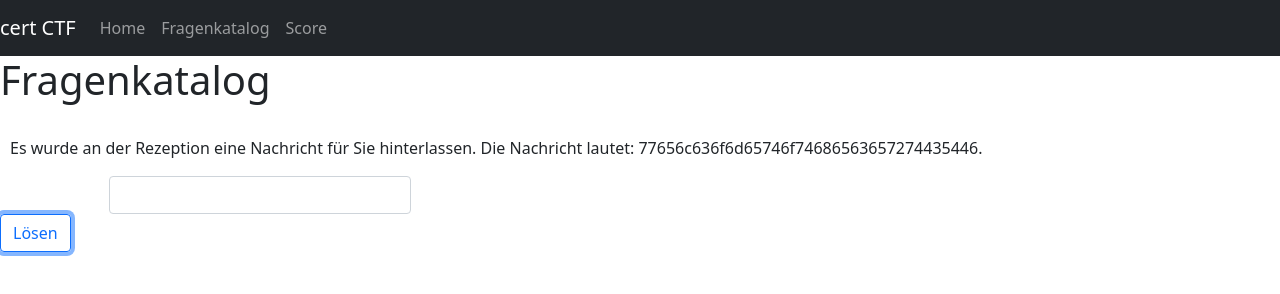
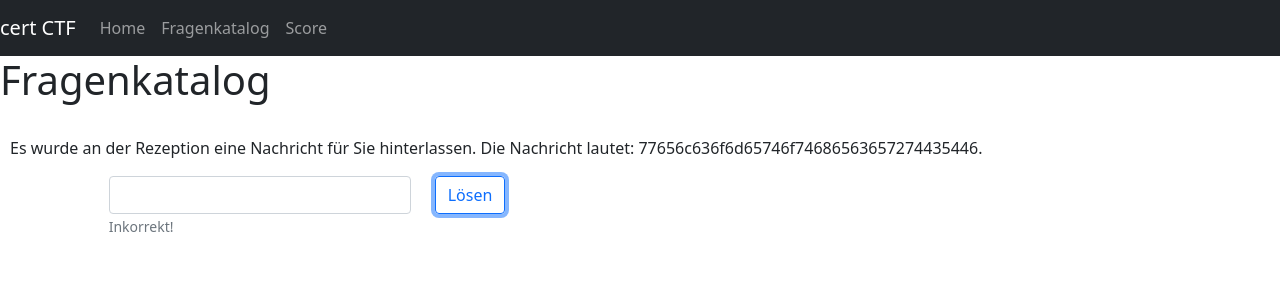
Before and after one commit to mrtobman/certCTF, a plain HTML site: page htdocs/questions.html in a window 1280 px wide. Both pictures are taken after a click on the button "Lösen". Drawn offline with nearby package versions, Linux system fonts and the light colour scheme.

Commit message:
Add files via upload

```diff
--- a/htdocs/questions.html
+++ b/htdocs/questions.html
@@ -53,15 +53,13 @@
 				<div class="col-1">
 				</div>
 				<div class="col-3">
-					<input class="form-control" id="answer_1.1" placeholder="">
+					<input id="answer_1.1" class="form-control" placeholder="">
+					<small id="answer_1.1_resultcheck" class="form-text text-muted"></small>
 				</div>
 				<div class="col-3">
-					<!--<button id="btn_q1.1" type="button" class="btn btn-outline-primary">Lösen</button>-->
+					<button id="btn_1" type="button" class="btn btn-outline-primary">Lösen</button>
 				</div>
 			<div>
-
-			<button id="test" type="button" class="btn btn-outline-primary" >Lösen</button>
-
         </p>
       </section>
 
@@ -122,16 +120,30 @@
 		});
 
 		//Check q1 button click
-        $('#btn_q1.1').on('click', function(e){
-			console.log("click");
-            alert($('#answer_1.1').val);
+        $('#btn_1').on('click', function(e){
+			console.log("Click");
+			result = getInputValue("answer_1.1");
+
+			if (result == "welcometothecertCTF")
+			{
+				setInputValueResultCheck("answer_1.1_resultcheck",true);
+			}else
+				setInputValueResultCheck("answer_1.1_resultcheck",false);
 		});
 
-		//Check q1 button click
-        $('#test').on('click', function(e){
-			console.log("click");
-            alert($('#answer_1.1').val);
-		});
+		function setInputValueResultCheck(inputfield,resultcheck){
+			if (resultcheck == true)
+				document.getElementById(inputfield).textContent  = "Korrekt!";
+			else
+				document.getElementById(inputfield).textContent  = "Inkorrekt!";
+        }
+
+		function getInputValue(inputfield){
+            // Selecting the input element and get its value
+            var inputVal = document.getElementById(inputfield).value;
+
+			return inputVal;
+        }
 
 		function hideElem(element)
 		{
```
